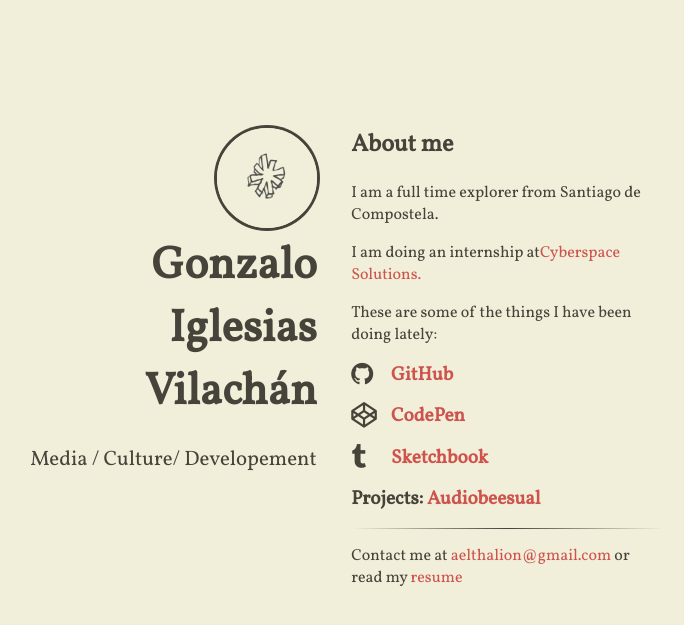
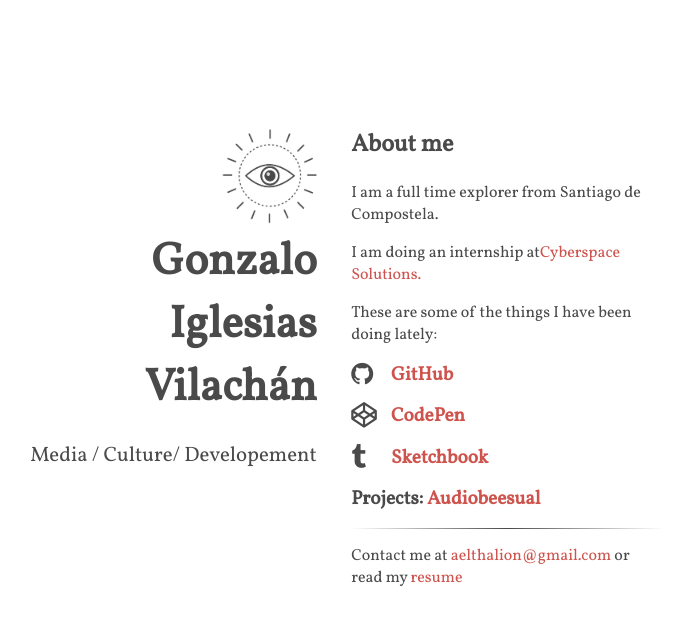
Before and after one commit to gonzaloiv/gonzaloiv.github.io, a Jekyll site: the page built from index.html, in a window 1280 px wide. Shown: the top 625 px of the page, without its empty margins (316-1000 px from the left). Built offline with Jekyll 4.4.1, drawn with Linux system fonts in a browser that asks for light colours; nearby versions of some CDN libraries.

Commit message:
more changes

```diff
--- a/_includes/content.html
+++ b/_includes/content.html
@@ -24,4 +24,4 @@
     </li>
 </ul>
 <hr />
-<p>Contact me at <a href="aelthalion@gmail.com">aelthalion@gmail.com</a> or read my <a href="./_includes/cv.pdf">resume</a></p>
+<p>Contact me at <a href="aelthalion@gmail.com">aelthalion@gmail.com</a> or read my <a href="./cv.pdf">resume</a></p>
--- a/assets/main.scss
+++ b/assets/main.scss
@@ -1,9 +1,9 @@
 ---
 ---
 
-$text-color: #46433A;
+$text-color: #4A4A4A ;
 $anchor-text-color: #CE534D;
-$background-color: #F1EED9;
+$background-color: white;
 
 body {
 	font-family: 'Vollkorn', serif;
@@ -66,8 +66,6 @@
 	background-size: cover;
 	border-radius: 50%;
 	-moz-border-radius: 50%;
-	border: 2px solid $background-color;
-	box-shadow: 0 0 0 3px $text-color;
 }
 
 /*** author ***/
```
Also changed, not shown: images/compass.png, 2 other files.
